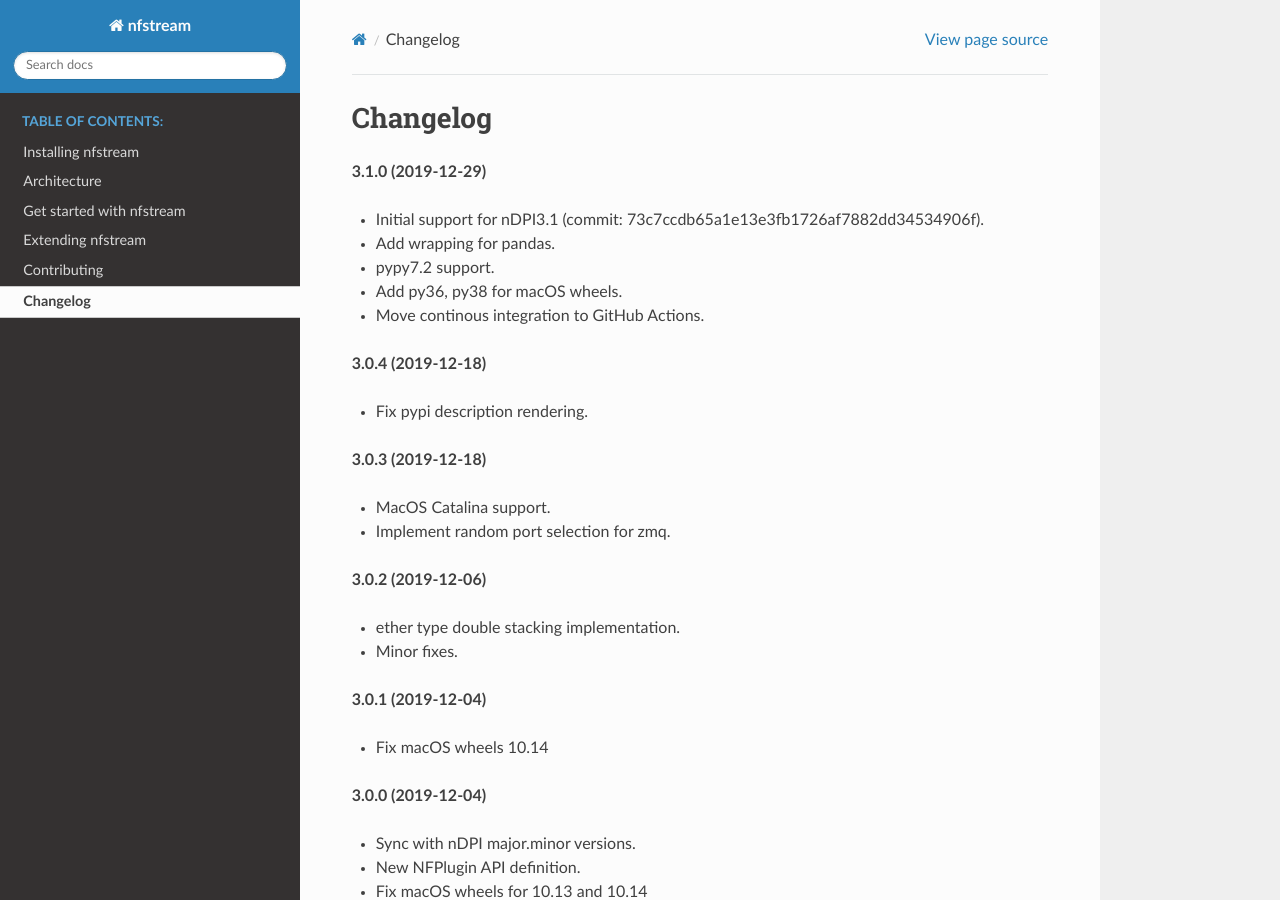
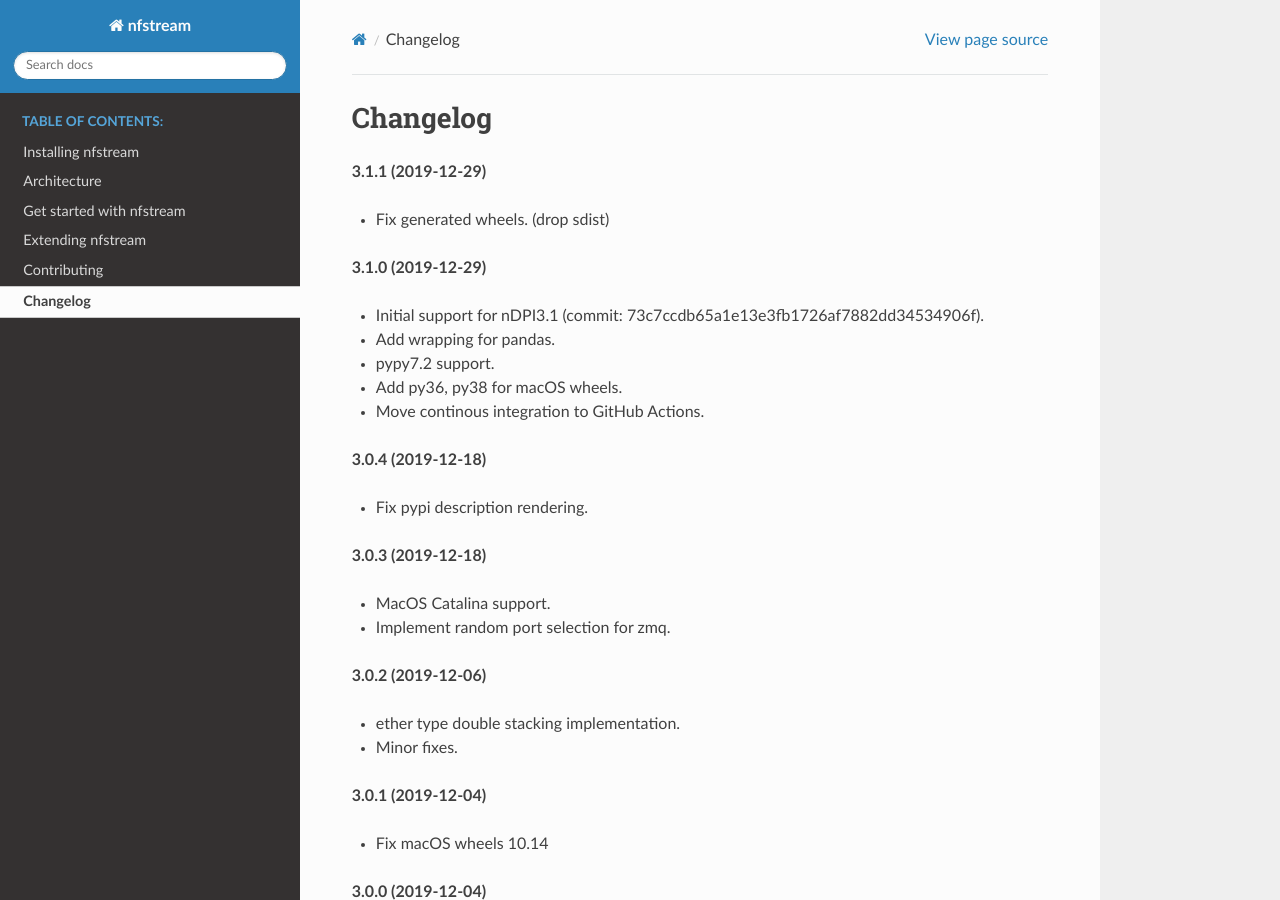
Before and after one commit to nfstream/nfstream, a Sphinx documentation site: the page built from docs/source/changelog.rst, in a window 1280 px wide and 900 px high. Built offline with Sphinx 7.4.7 and the Read the Docs theme 2.0.0, drawn with Linux system fonts in a browser that asks for light colours.

Commit message:
Update changelog

```diff
--- a/docs/source/changelog.rst
+++ b/docs/source/changelog.rst
@@ -1,6 +1,10 @@
 #########
 Changelog
 #########
+
+**3.1.1 (2019-12-29)**
+
+* Fix generated wheels. (drop sdist)
 
 **3.1.0 (2019-12-29)**
 
```
